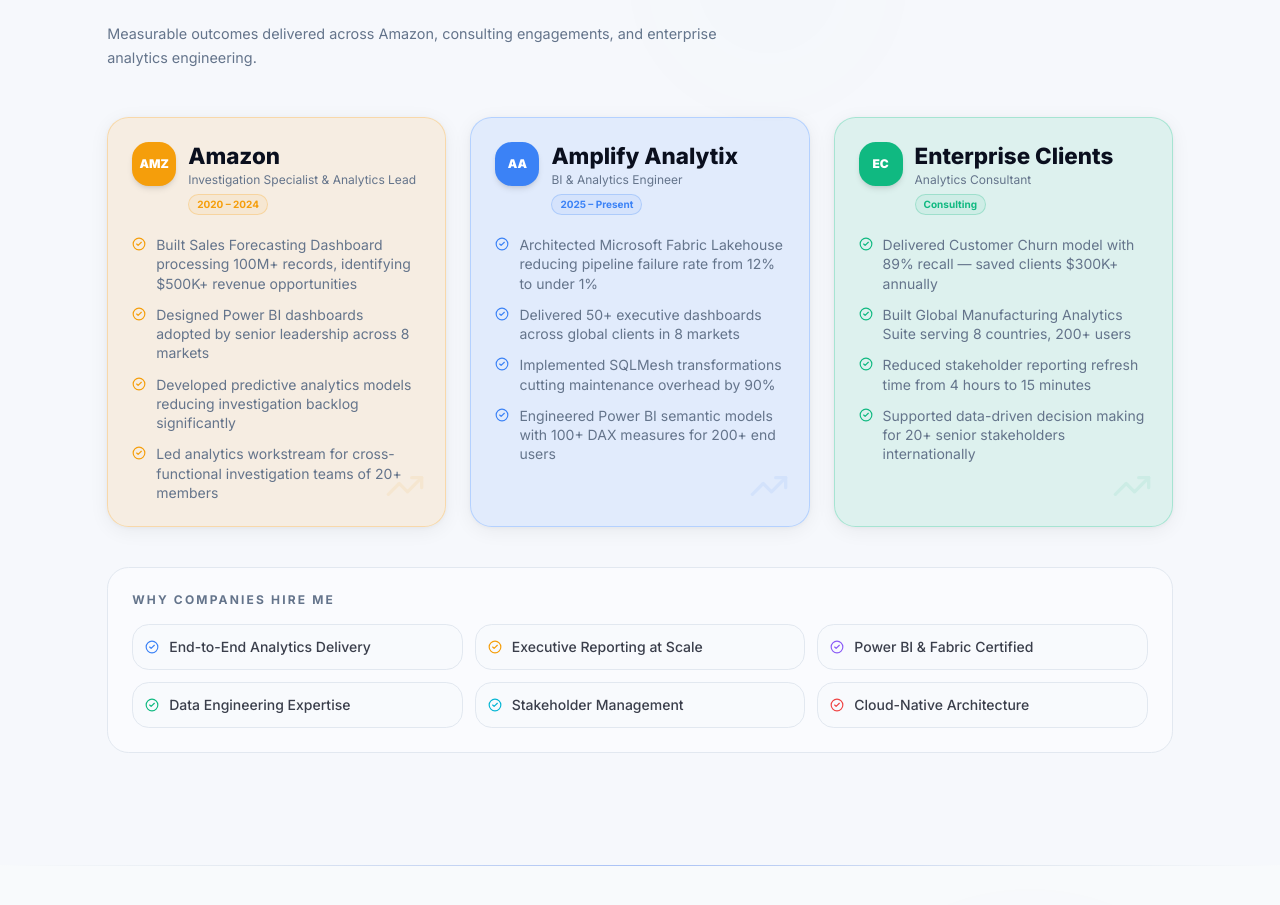
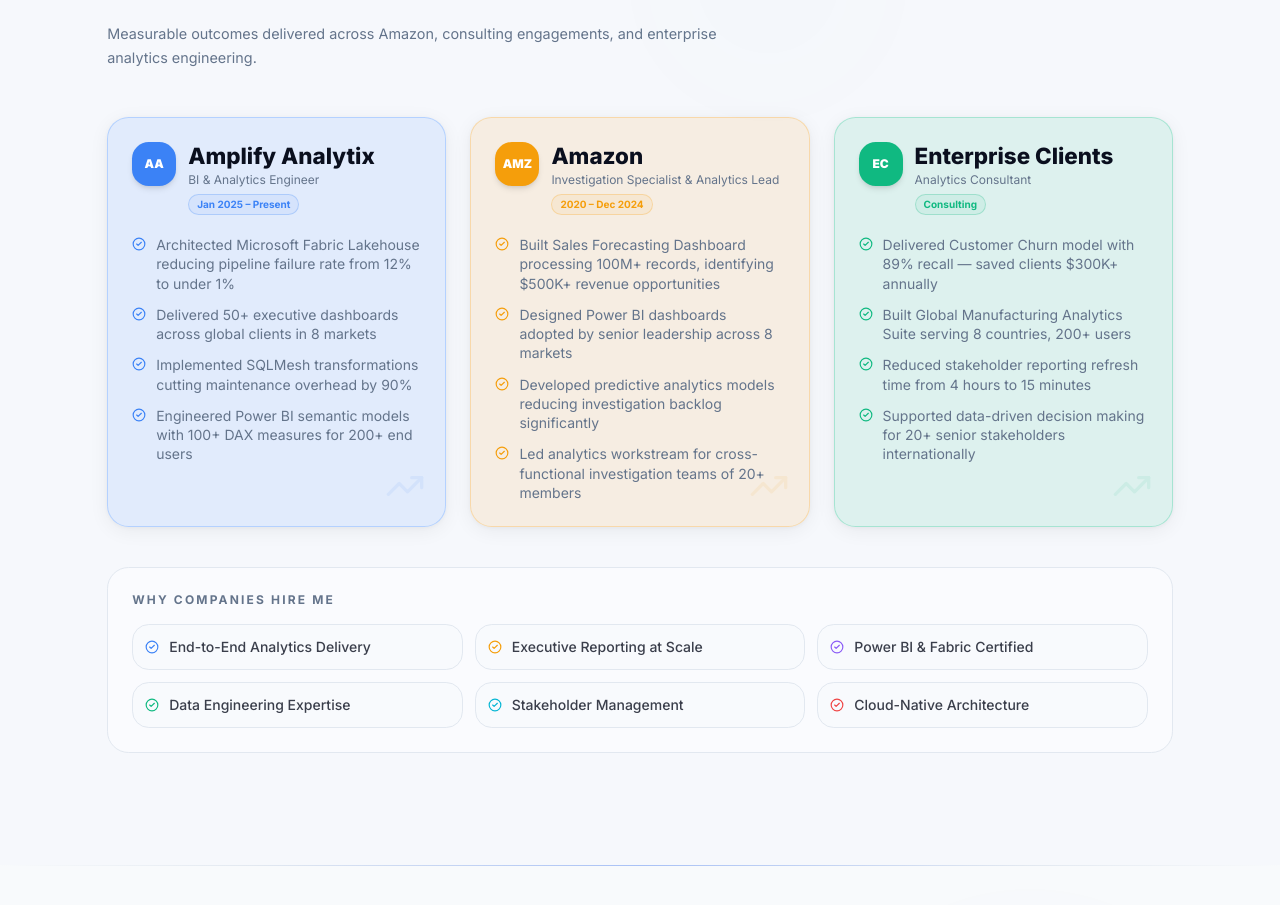
Before and after one commit to dheekash/dheeraj-portfolio, a Next.js app: page / in a window 1280 px wide. Shown: the part 1293-2198 px from the top of the page. Built offline with nearby package versions, Linux system fonts and the light colour scheme.

Commit message:
fix(impact): reorder cards to most-recent-first — Amplify → Amazon → Enterprise
Also syncs period labels with experience.ts (Jan 2025, Dec 2024).

Co-Authored-By: Claude Sonnet 4.6 <noreply@anthropic.com>

```diff
--- a/src/components/sections/BusinessImpactSection.tsx
+++ b/src/components/sections/BusinessImpactSection.tsx
@@ -5,8 +5,23 @@ import { TrendingUp, CheckCircle2 } from "lucide-react";
 
 const impacts = [
   {
+    company: "Amplify Analytix",
+    period: "Jan 2025 – Present",
+    role: "BI & Analytics Engineer",
+    monogram: "AA",
+    color: "#3B82F6",
+    bg: "bg-blue-500/10",
+    border: "border-blue-500/25",
+    results: [
+      "Architected Microsoft Fabric Lakehouse reducing pipeline failure rate from 12% to under 1%",
+      "Delivered 50+ executive dashboards across global clients in 8 markets",
+      "Implemented SQLMesh transformations cutting maintenance overhead by 90%",
+      "Engineered Power BI semantic models with 100+ DAX measures for 200+ end users",
+    ],
+  },
+  {
     company: "Amazon",
-    period: "2020 – 2024",
+    period: "2020 – Dec 2024",
     role: "Investigation Specialist & Analytics Lead",
     monogram: "AMZ",
     color: "#F59E0B",
@@ -17,21 +32,6 @@ const impacts = [
       "Designed Power BI dashboards adopted by senior leadership across 8 markets",
       "Developed predictive analytics models reducing investigation backlog significantly",
       "Led analytics workstream for cross-functional investigation teams of 20+ members",
-    ],
-  },
-  {
-    company: "Amplify Analytix",
-    period: "2025 – Present",
-    role: "BI & Analytics Engineer",
-    monogram: "AA",
-    color: "#3B82F6",
-    bg: "bg-blue-500/10",
-    border: "border-blue-500/25",
-    results: [
-      "Architected Microsoft Fabric Lakehouse reducing pipeline failure rate from 12% to under 1%",
-      "Delivered 50+ executive dashboards across global clients in 8 markets",
-      "Implemented SQLMesh transformations cutting maintenance overhead by 90%",
-      "Engineered Power BI semantic models with 100+ DAX measures for 200+ end users",
     ],
   },
   {
```
